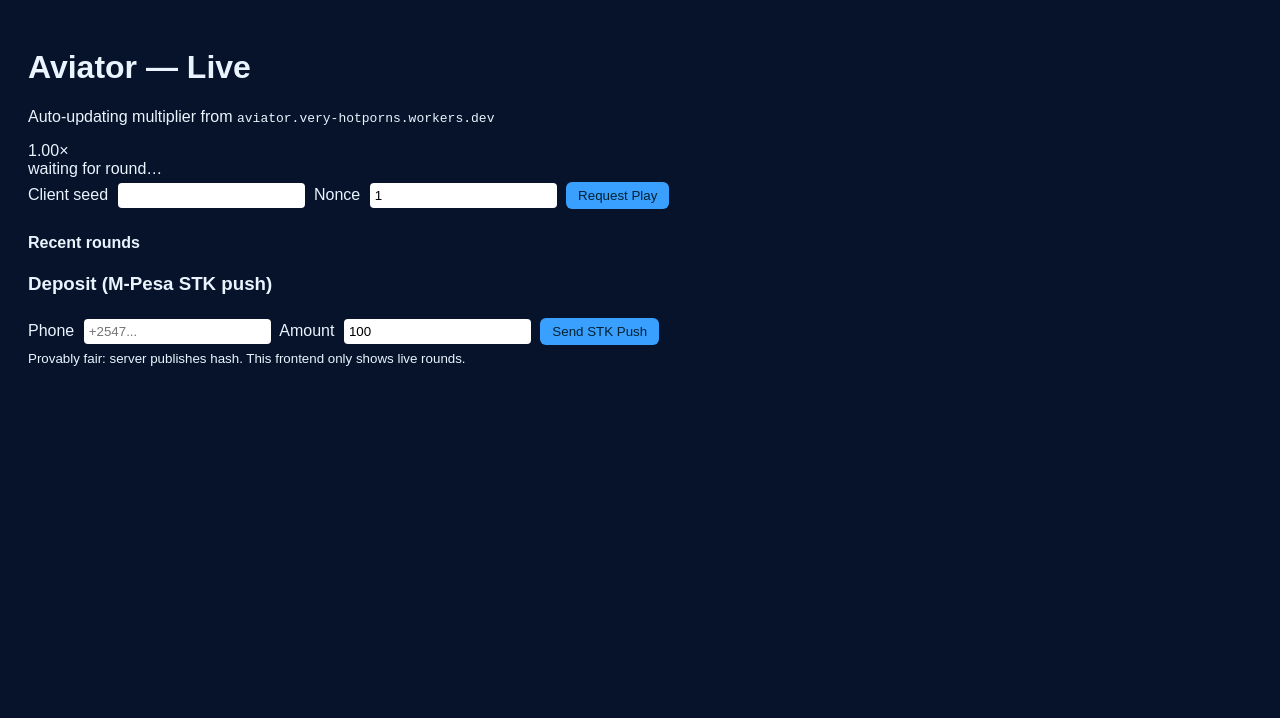
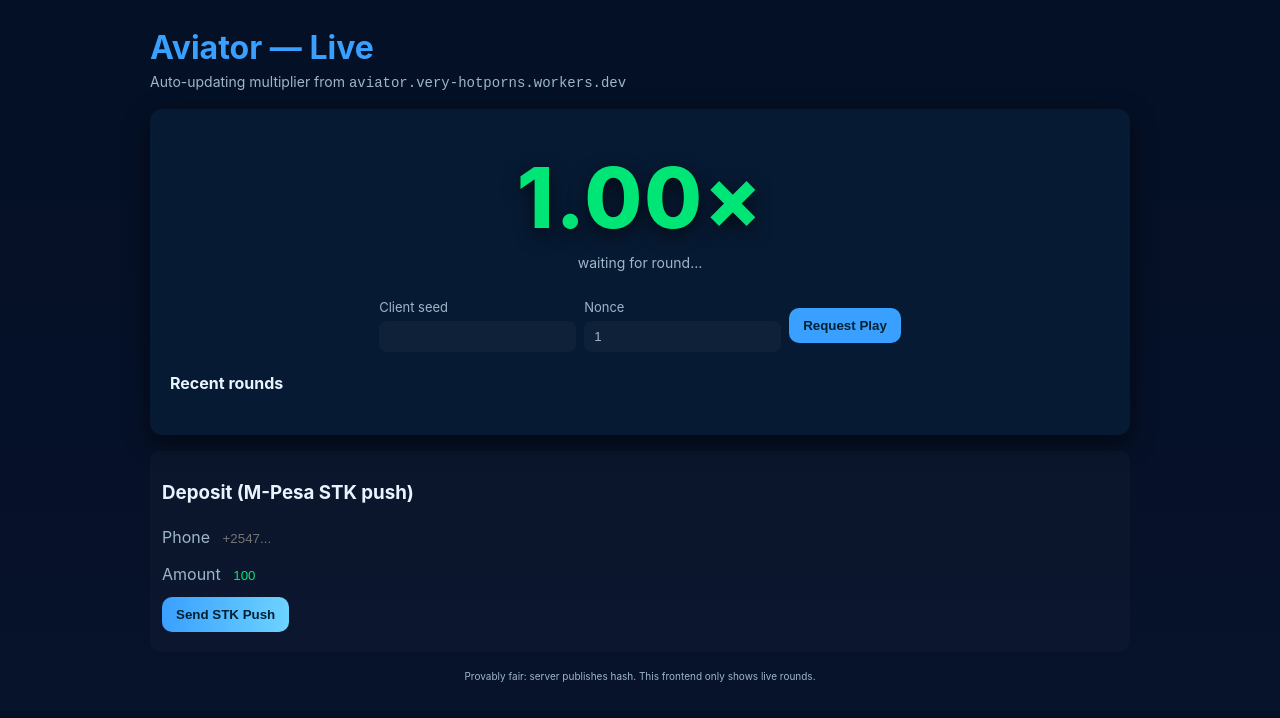
Before and after one commit to play-aviator/aviator.com, a plain HTML site: page index.html in a window 1280 px wide. Drawn offline with Linux system fonts and the light colour scheme; a script that the page names is missing.

Commit message:
Update style.css

```diff
--- a/style.css
+++ b/style.css
@@ -1,3 +1,31 @@
-body { font-family:sans-serif; padding:20px; background:#07122b; color:#eaf4ff; }
-input { margin:5px; padding:5px; border-radius:4px; border:none; }
-button { padding:6px 12px; border-radius:6px; border:none; cursor:pointer; background:#39a0ff; color:#022131; }
+:root{
+  --bg:#07122b; --card:#071a33; --accent:#39a0ff; --accent-2:#00e676; --muted:#9db7c9;
+}
+*{box-sizing:border-box}
+body{margin:0;font-family:Inter,system-ui,-apple-system,Segoe UI,Roboto,"Helvetica Neue",Arial;background:linear-gradient(180deg,#041025,#07122b);color:#eaf4ff;display:flex;justify-content:center;padding:28px}
+.container{width:100%;max-width:980px}
+.header h1{margin:0;color:var(--accent)}
+.header .sub{margin:6px 0 18px;font-size:14px;color:var(--muted)}
+.game-card{background:var(--card);padding:20px;border-radius:12px;box-shadow:0 8px 24px rgba(0,0,0,0.6);margin-bottom:16px}
+.multiplier-wrap{display:flex;flex-direction:column;align-items:center;gap:6px;padding:18px 12px}
+.multiplier{font-size:84px;font-weight:800;letter-spacing:0.02em;color:var(--accent-2);text-shadow:0 6px 18px rgba(0,0,0,0.6)}
+.multiplier-sub{font-size:14px;color:var(--muted)}
+.controls{display:flex;gap:8px;flex-wrap:wrap;align-items:center;justify-content:center;margin-top:10px}
+.inline{display:flex;flex-direction:column;align-items:flex-start;font-size:13px;color:var(--muted)}
+.inline input{margin-top:6px;padding:8px 10px;border-radius:8px;border:none;background:rgba(255,255,255,0.03);color:var(--text);min-width:150px}
+.btn{background:var(--accent);color:#022131;padding:10px 14px;border-radius:10px;border:none;font-weight:700;cursor:pointer}
+.btn.accent{background:linear-gradient(90deg,var(--accent),#6dd3ff)}
+.history{margin-top:14px}
+.history-strip{display:flex;gap:6px;flex-wrap:wrap;margin-top:8px}
+.round-pill{padding:6px 10px;border-radius:999px;background:rgba(255,255,255,0.03);font-weight:700;color:var(--muted);min-width:64px;text-align:center}
+.round-pill.big{background:linear-gradient(90deg,#2bffb0,#00e676);color:#022131}
+.round-pill.low{background:linear-gradient(90deg,#ff7b7b,#ff5252);color:#fff}
+.payments{background:rgba(255,255,255,0.02);padding:12px;border-radius:10px;margin-bottom:16px}
+.payments label{display:block;margin:6px 0;color:var(--muted)}
+.payments input{padding:8px;border-radius:8px;border:none;background:transparent;color:var(--accent-2)}
+.status{margin-top:8px;font-size:13px;color:var(--muted)}
+.footer{color:var(--muted);font-size:12px;text-align:center;margin-top:8px}
+@media (max-width:600px){
+  .multiplier{font-size:44px}
+  .inline input{min-width:110px}
+}
```
